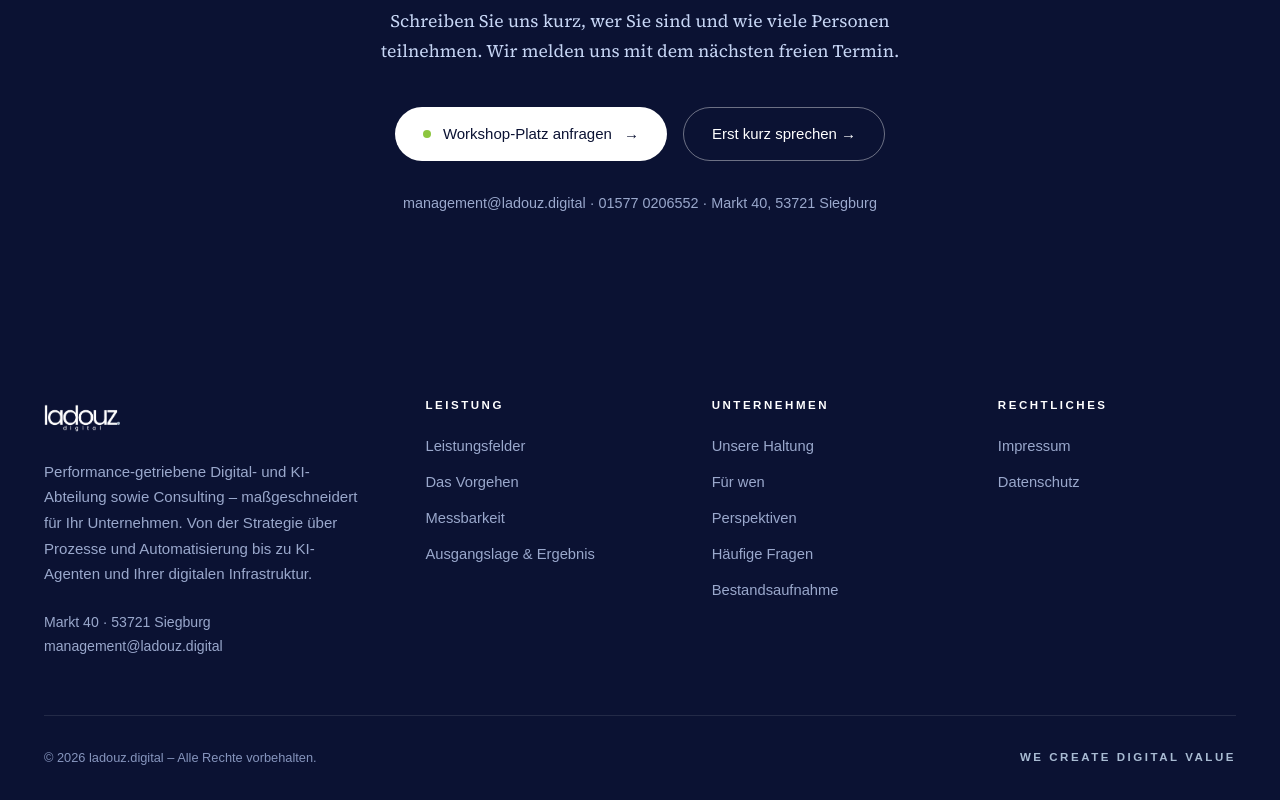
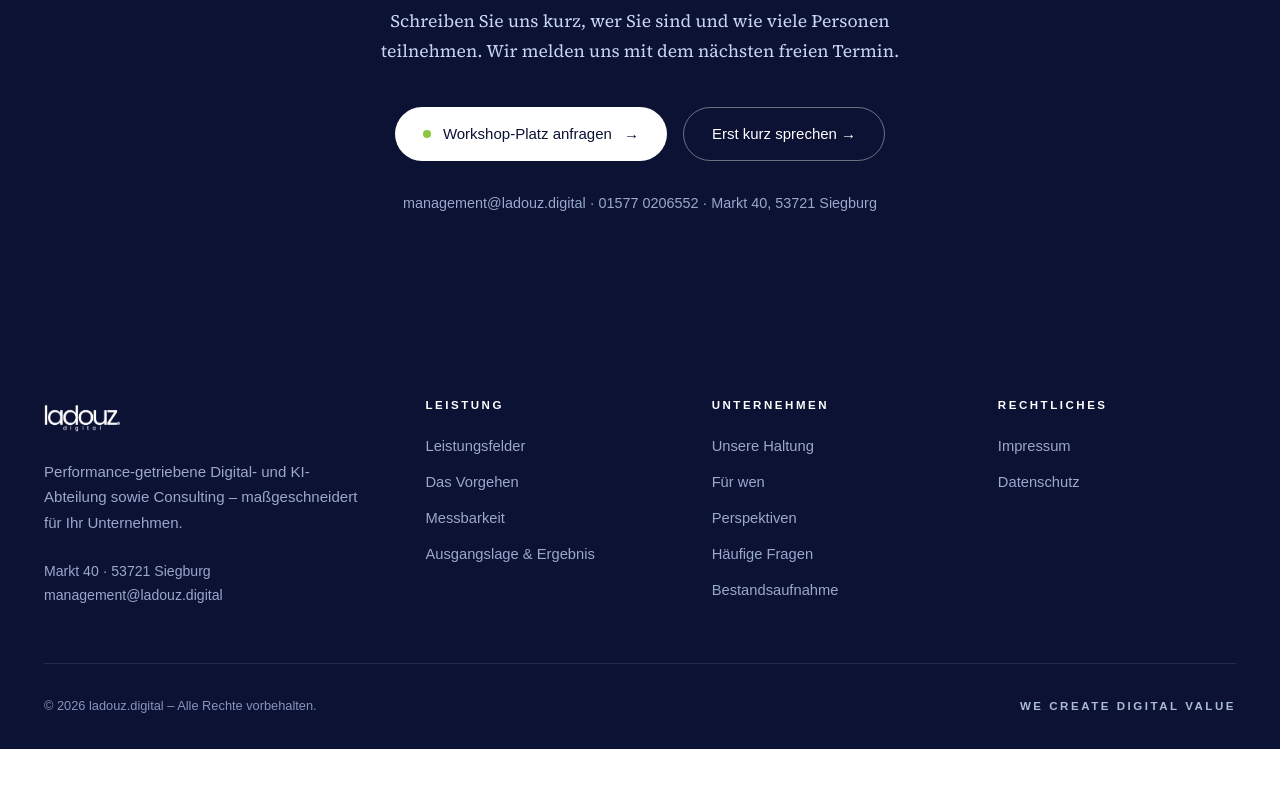
Before and after one commit to nizarladouz/Ladouz-Digital, a Next.js app in the folder ladouz-digital/: page /ki-workshop-siegburg in a window 1280 px wide. Shown: the part 6606-7406 px from the top of the page. After the commit the page ends 7355 px from the top, so only its background shows below. Built offline with nearby package versions, Linux system fonts and the light colour scheme.

Commit message:
Footer: nur erster Satz des Hero-Subtexts

```diff
--- a/ladouz-digital/app/components/Footer.tsx
+++ b/ladouz-digital/app/components/Footer.tsx
@@ -17,7 +17,6 @@ export default function Footer({ basis = "" }: { basis?: string }) {
             <Image src="/logo-white.png" alt="ladouz.digital" width={560} height={280} className="h-[38px] w-auto" />
             <p className="ld-serif mt-6 max-w-[320px] text-[0.94rem] leading-[1.7]">
               Performance-getriebene Digital- und KI-Abteilung sowie Consulting – maßgeschneidert für Ihr Unternehmen.
-              Von der Strategie über Prozesse und Automatisierung bis zu KI-Agenten und Ihrer digitalen Infrastruktur.
             </p>
             <address className="mt-6 text-[0.88rem] not-italic leading-[1.7]">
               Markt 40 · 53721 Siegburg<br />
```
